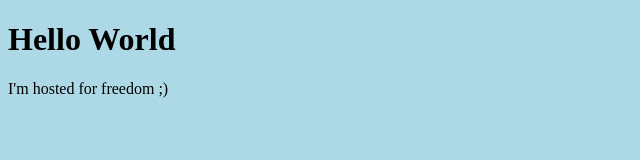
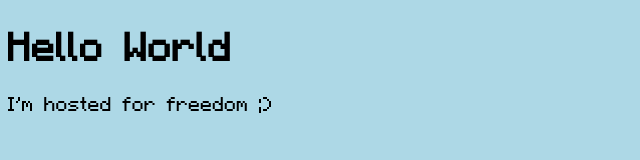
Before and after one commit to tomleaks/tomleaks.github.io, a plain HTML site: page index.html in a window 1280 px wide. Shown: the whole page, without its empty margins (0-640 px from the left). Drawn offline with Linux system fonts and the light colour scheme.

Commit message:
Oops
It helps if you tell the CSS to load the font first

```diff
--- a/CSS.css
+++ b/CSS.css
@@ -1,3 +1,8 @@
+@font-face {
+    font-family: 'Minecraftia';
+    src: url("Minecraftia.ttf") format('truetype');
+}
+
 body {
     background-color: lightblue;
 	font-family: Minecraftia;
```
